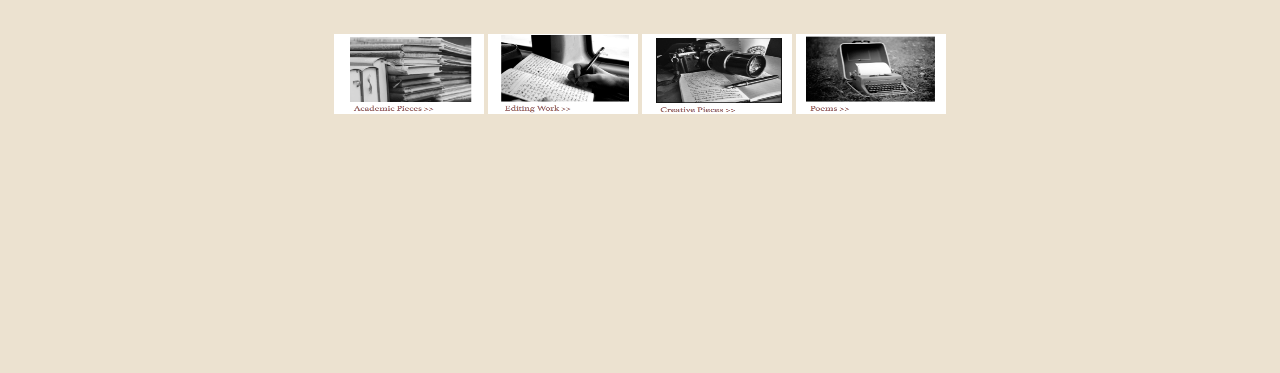
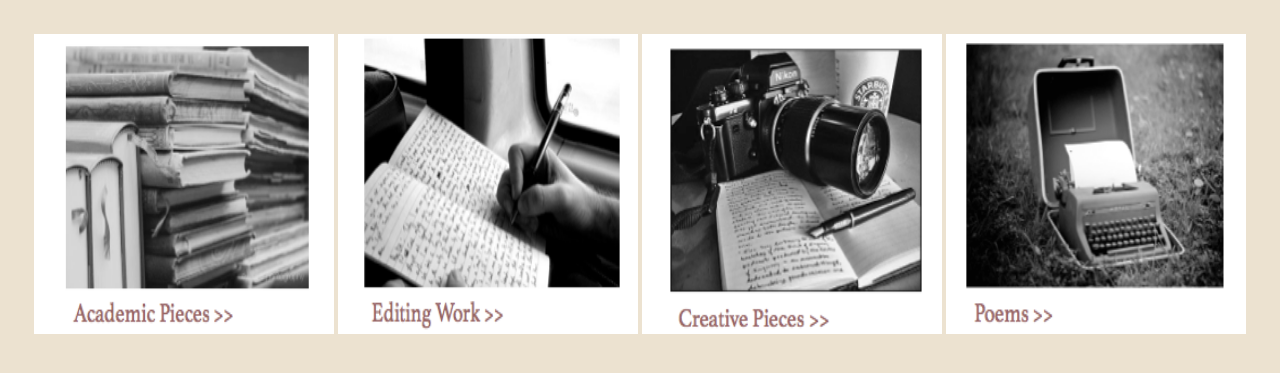
Before and after one commit to hannahshaneberger/hannahshaneberger.github.io, a plain HTML site: page work.html in a window 1280 px wide. Shown: the part 259-632 px from the top of the page. Drawn offline with Linux system fonts and the light colour scheme.

Commit message:
Update work.html

```diff
--- a/work.html
+++ b/work.html
@@ -58,10 +58,10 @@
  <br>
  <br>
 
- <img src="APSS.png" alt= "Academic Pieces" style="width:150px;height:80px;">
- <img src="EWSS.png" alt= "Editing Work" style="width:150px;height:80px;">
- <img src="CPSS.png" alt= "Creative Pieces" style="width:150px;height:80px;">
- <img src="PSS.png" alt= "Poems" style="width:150px;height:80px;">
+ <img src="APSS.png" alt= "Academic Pieces" style="width:300px;height:300px;">
+ <img src="EWSS.png" alt= "Editing Work" style="width:300px;height:300px;">
+ <img src="CPSS.png" alt= "Creative Pieces" style="width:300px;height:300px;">
+ <img src="PSS.png" alt= "Poems" style="width:300px;height:300px;">
 
 </body>
 
```
